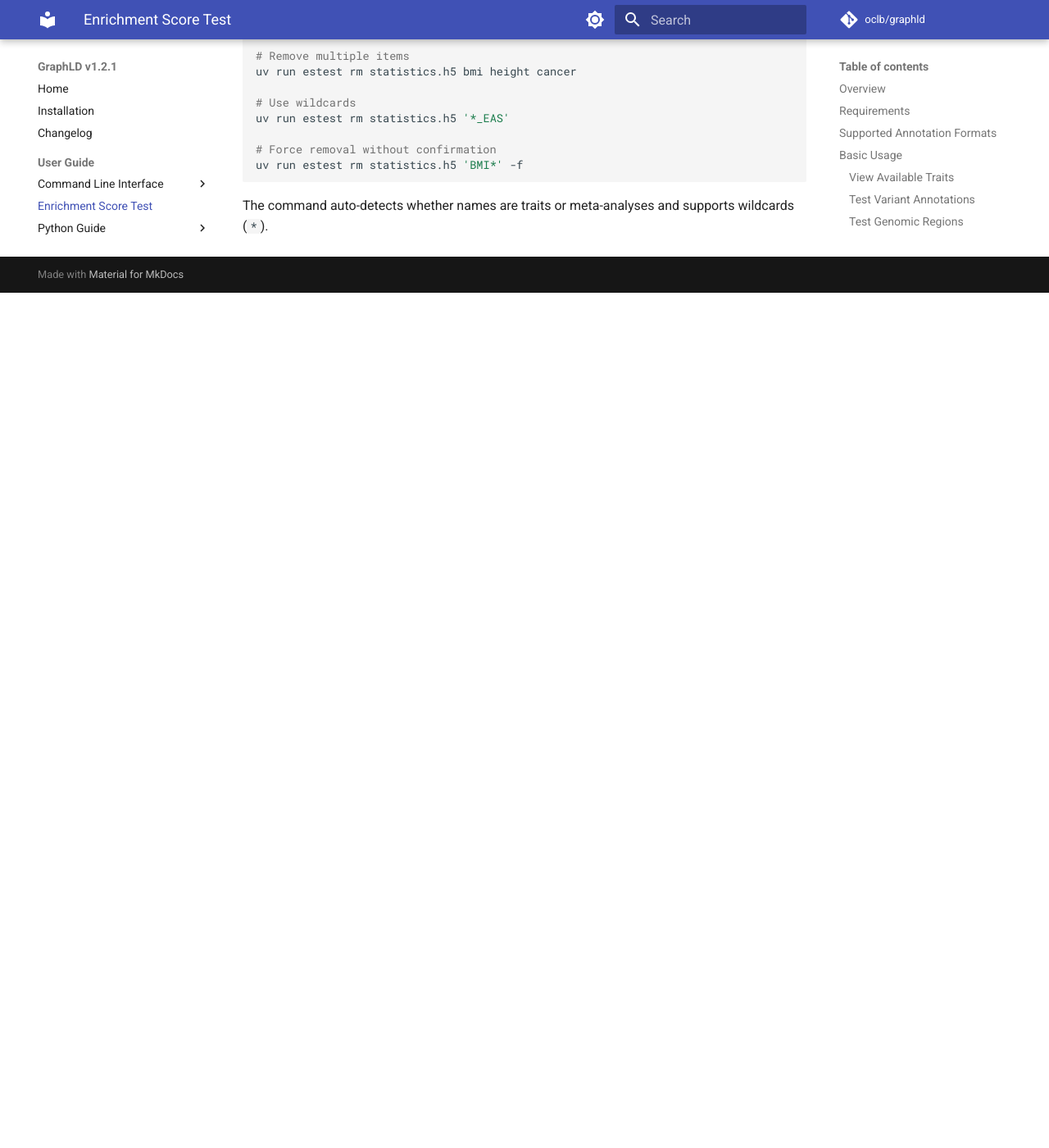
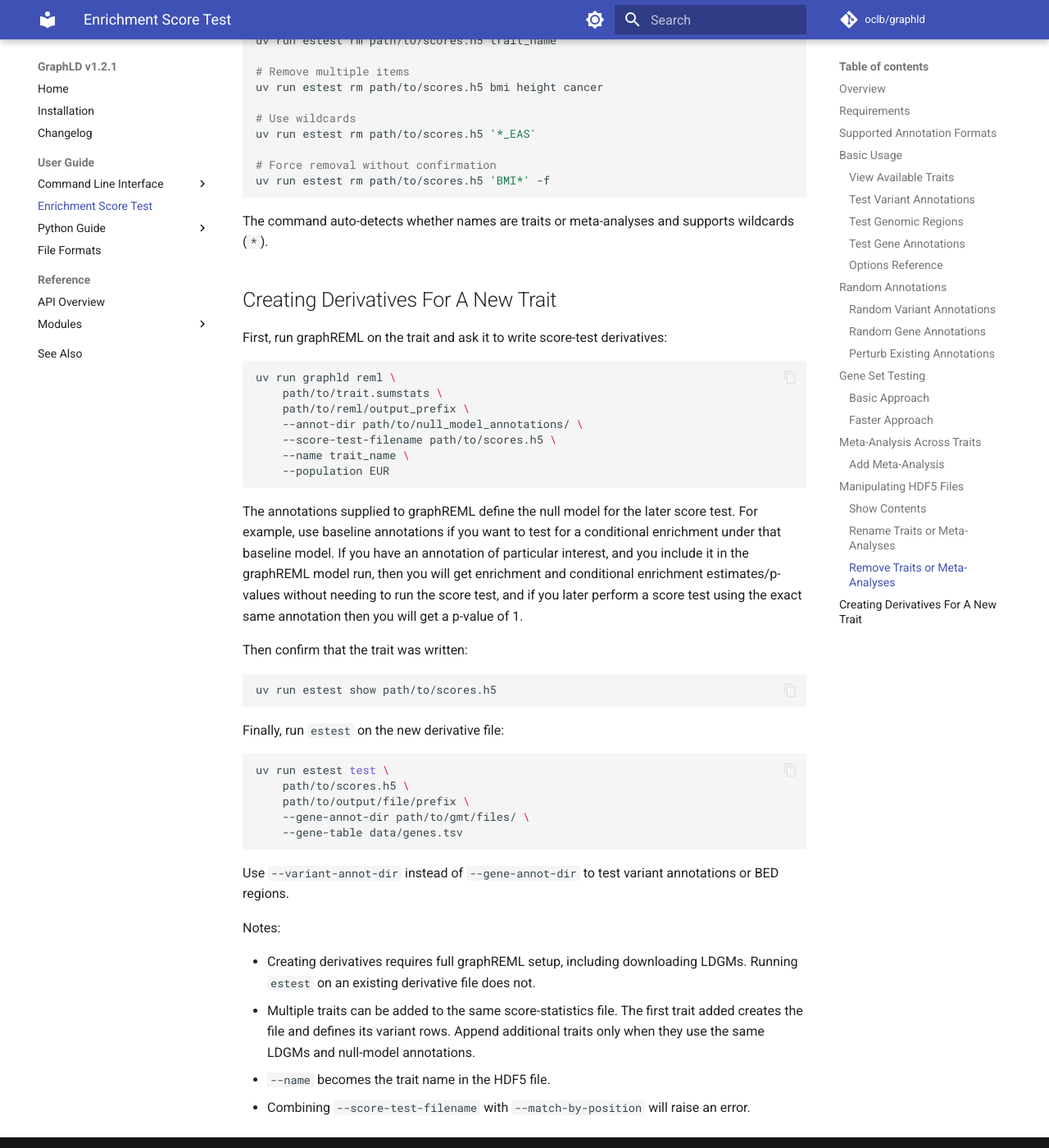
Before and after one commit to oclb/graphld, an MkDocs documentation site: the page built from docs/score_test.md, in a window 1280 px wide and 1400 px high, scrolled down 4702 px. Shown: the whole window at 82% size. Built offline with MkDocs 1.6.1 and Material for MkDocs 9.7.7, drawn with Linux system fonts in a browser that asks for light colours; comment, search, counter and statistics services are not loaded; before the commit the page ends 5059 px from its top, so only the background shows below that; some of the changed text lies outside the part shown.

Commit message:
docs: add score-test derivative workflow

````diff
--- a/docs/score_test.md
+++ b/docs/score_test.md
@@ -15,7 +15,7 @@
 
 You need a file containing precomputed derivatives for each trait being tested. This can be:
 
-- Downloaded from Zenodo via the Makefile (`make download_scorestats`)
+- Downloaded from Zenodo via the Makefile (`make download_scores`)
 - Created by running graphREML with the `--score-test-filename` flag
 
 ## Supported Annotation Formats
@@ -31,34 +31,34 @@
 ### View Available Traits
 
 ```bash
-uv run estest show path/to/precomputed/derivatives.h5
+uv run estest show path/to/scores.h5
 ```
 
 ### Test Variant Annotations
 
 ```bash
 uv run estest \
-    path/to/precomputed/derivatives.h5 \
+    path/to/scores.h5 \
     path/to/output/file/prefix \
-    --variant-annot-dir /directory/containing/dot-annot/files/
+    --variant-annot-dir path/to/annot_dir/
 ```
 
 ### Test Genomic Regions
 
 ```bash
 uv run estest \
-    path/to/precomputed/derivatives.h5 \
+    path/to/scores.h5 \
     path/to/output/file/prefix \
-    --variant-annot-dir /directory/containing/dot-bed/files/
+    --variant-annot-dir path/to/bed_dir/
 ```
 
 ### Test Gene Annotations
 
 ```bash
 uv run estest \
-    path/to/precomputed/derivatives.h5 \
+    path/to/scores.h5 \
     path/to/output/file/prefix \
-    --gene-annot-dir /directory/containing/gmt/files/
+    --gene-annot-dir path/to/gmt/files/
 ```
 
 ### Options Reference
@@ -88,7 +88,7 @@
 
 ```bash
 uv run estest \
-    path/to/precomputed/derivatives.h5 \
+    path/to/scores.h5 \
     path/to/output/file/prefix \
     --random-variants 0.1,0.2,0.3
 ```
@@ -99,7 +99,7 @@
 
 ```bash
 uv run estest \
-    path/to/precomputed/derivatives.h5 \
+    path/to/scores.h5 \
     path/to/output/file/prefix \
     --random-genes 0.1,0.2,0.3
 ```
@@ -110,9 +110,9 @@
 
 ```bash
 uv run estest \
-    path/to/precomputed/derivatives.h5 \
+    path/to/scores.h5 \
     path/to/output/file/prefix \
-    --variant-annot-dir /directory/containing/dot-annot/files/ \
+    --variant-annot-dir path/to/annot_dir/ \
     --perturb-annot 0.5  # 50% of annotation values sampled randomly
 ```
 
@@ -129,7 +129,7 @@
 Convert variant-level to gene-level score statistics first:
 
 ```bash
-uv run estest convert variant_statistics.h5 gene_statistics.h5
+uv run estest convert path/to/scores.h5 path/to/gene_scores.h5
 ```
 
 This requires a gene positions file (provided in `data/genes.tsv` after running the Makefile).
@@ -138,8 +138,9 @@
 
 ```bash
 uv run estest \
-    gene_statistics.h5 output_prefix \
-    --gene-annot-dir /directory/containing/gmt/files/
+    path/to/gene_scores.h5 \
+    path/to/output/file/prefix \
+    --gene-annot-dir path/to/gmt/files/
 ```
 
 Results are nearly identical to the variant-level test but much faster.
@@ -152,10 +153,10 @@
 
 ```bash
 # Add all traits
-uv run estest add-meta statistics.h5 all_traits '*'
+uv run estest add-meta path/to/scores.h5 all_traits '*'
 
 # Add specific traits
-uv run estest add-meta statistics.h5 body_traits height bmi
+uv run estest add-meta path/to/scores.h5 body_traits height bmi
 ```
 
 Then run the score test as normal. The meta-analysis appears as a column in the output.
@@ -171,7 +172,7 @@
 Display all traits and meta-analyses in an HDF5 file:
 
 ```bash
-uv run estest show statistics.h5
+uv run estest show path/to/scores.h5
 ```
 
 ### Rename Traits or Meta-Analyses
@@ -179,7 +180,7 @@
 Rename a trait or meta-analysis (auto-detects which):
 
 ```bash
-uv run estest mv statistics.h5 old_name new_name
+uv run estest mv path/to/scores.h5 old_name new_name
 ```
 
 ### Remove Traits or Meta-Analyses
@@ -188,16 +189,57 @@
 
 ```bash
 # Remove a single item
-uv run estest rm statistics.h5 trait_name
+uv run estest rm path/to/scores.h5 trait_name
 
 # Remove multiple items
-uv run estest rm statistics.h5 bmi height cancer
+uv run estest rm path/to/scores.h5 bmi height cancer
 
 # Use wildcards
-uv run estest rm statistics.h5 '*_EAS'
+uv run estest rm path/to/scores.h5 '*_EAS'
 
 # Force removal without confirmation
-uv run estest rm statistics.h5 'BMI*' -f
+uv run estest rm path/to/scores.h5 'BMI*' -f
 ```
 
 The command auto-detects whether names are traits or meta-analyses and supports wildcards (`*`).
+
+## Creating Derivatives For A New Trait
+
+First, run graphREML on the trait and ask it to write score-test derivatives:
+
+```bash
+uv run graphld reml \
+    path/to/trait.sumstats \
+    path/to/reml/output_prefix \
+    --annot-dir path/to/null_model_annotations/ \
+    --score-test-filename path/to/scores.h5 \
+    --name trait_name \
+    --population EUR
+```
+
+The annotations supplied to graphREML define the null model for the later score test. For example, use baseline annotations if you want to test for a conditional enrichment under that baseline model. If you have an annotation of particular interest, and you include it in the graphREML model run, then you will get enrichment and conditional enrichment estimates/p-values without needing to run the score test, and if you later perform a score test using the exact same annotation then you will get a p-value of 1.
+
+Then confirm that the trait was written:
+
+```bash
+uv run estest show path/to/scores.h5
+```
+
+Finally, run `estest` on the new derivative file:
+
+```bash
+uv run estest test \
+    path/to/scores.h5 \
+    path/to/output/file/prefix \
+    --gene-annot-dir path/to/gmt/files/ \
+    --gene-table data/genes.tsv
+```
+
+Use `--variant-annot-dir` instead of `--gene-annot-dir` to test variant annotations or BED regions.
+
+Notes:
+
+- Creating derivatives requires full graphREML setup, including downloading LDGMs. Running `estest` on an existing derivative file does not.
+- Multiple traits can be added to the same score-statistics file. The first trait added creates the file and defines its variant rows. Append additional traits only when they use the same LDGMs and null-model annotations.
+- `--name` becomes the trait name in the HDF5 file.
+- Combining `--score-test-filename` with `--match-by-position` will raise an error.
````
Also changed, not shown: .codex/skills/graphld-usage/references/score-test.md (+7 -7 lines), docs/cli/reml.md (+4 -0 lines).
